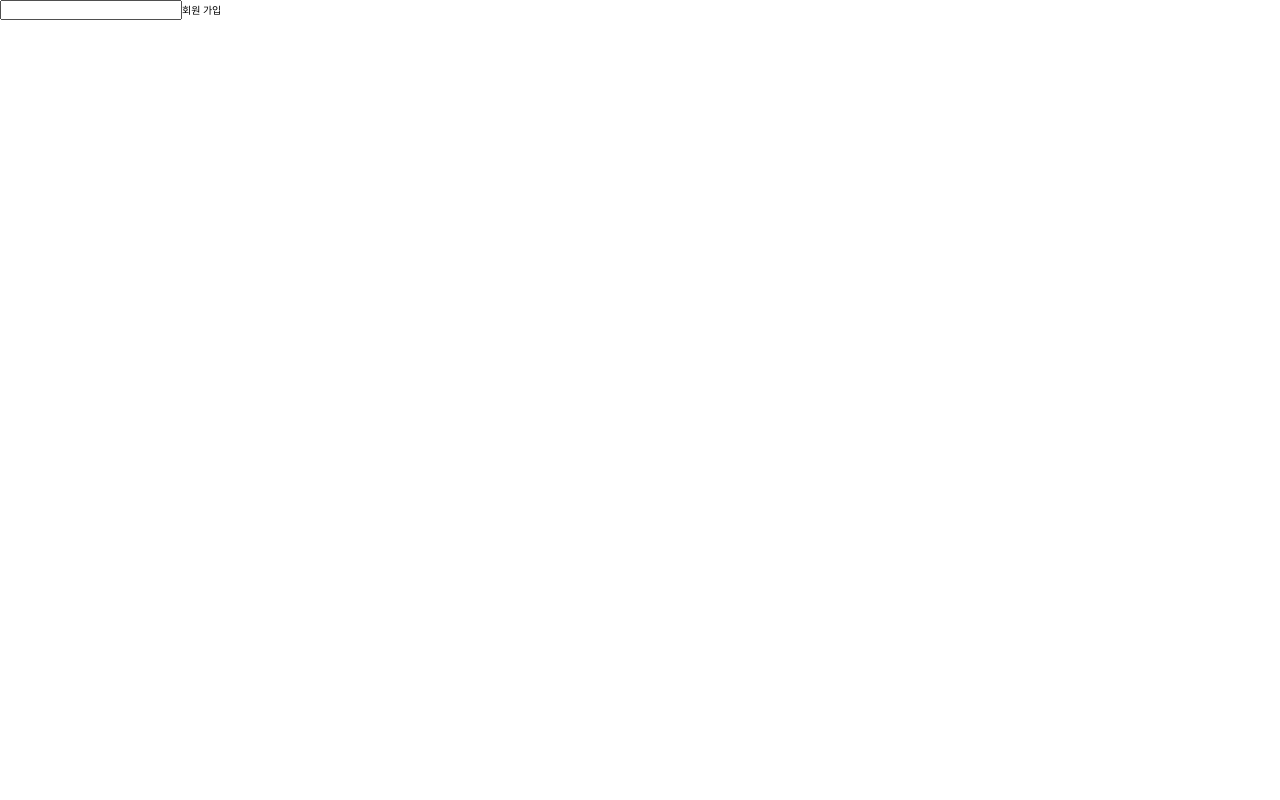
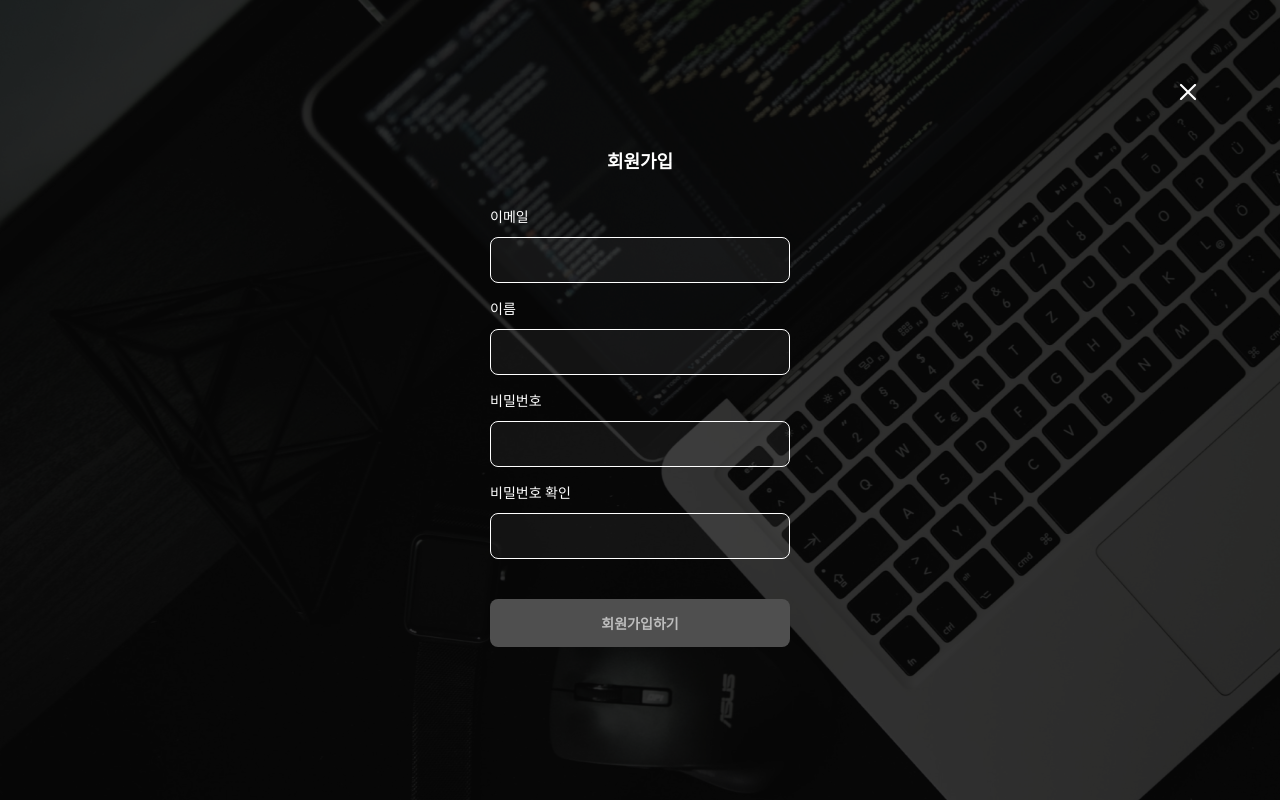
Before and after one commit to Seulji-jo/Study-Nextjs, a Next.js app in the folder freeboard_frontend/: page /signup in a window 1280 px wide. Built offline with nearby package versions, Linux system fonts and the light colour scheme.

Commit message:
add: 회원가입 페이지 UI완료

```diff
--- a/freeboard_frontend/src/commons/layout/header/Header.container.tsx
+++ b/freeboard_frontend/src/commons/layout/header/Header.container.tsx
@@ -1,4 +1,5 @@
 import Image from 'next/image';
+import Link from 'next/link';
 import { Header, HeaderWrapper, LoginWrapper } from "./Header.style";
 import { Button } from "../../styles/index";
 import Logo from '../../../../assets/img/logo.png'
@@ -9,8 +10,16 @@ const HeaderContainer = () => {
       <HeaderWrapper>
         <Image src={Logo} alt='logo' width={168} height={25.6} />
         <LoginWrapper>
-          <Button padding='0' fontSize='1.4rem' bgColor='transparent' color='#333' fontWeight={700}>로그인</Button>
-          <Button padding='10px 16px' fontSize='1.4rem' bgColor='#FFD600' color='#333' radius='10px' fontWeight={700}>회원가입</Button>
+          <Button padding='0' fontSize='1.4rem' bgColor='transparent' color='#333' fontWeight={700}>
+            <Link href='/login'>
+            로그인
+            </Link>
+            </Button>
+          <Button padding='10px 16px' fontSize='1.4rem' bgColor='#FFD600' color='#333' radius='10px' fontWeight={700}>
+            <Link href='/signup'>
+            회원가입
+            </Link>
+            </Button>
         </LoginWrapper>
       </HeaderWrapper>
     </Header>
--- a/freeboard_frontend/src/commons/signup/Signup.container.tsx
+++ b/freeboard_frontend/src/commons/signup/Signup.container.tsx
@@ -1,7 +1,12 @@
+import { useRouter } from 'next/router';
 import SignupPresenter from './Signup.presenter';
 
 const SignupContainer = () => {
-  return <SignupPresenter />
+  const router = useRouter()
+  const closeSignupPage = () => {
+    router.back()
+  };
+  return <SignupPresenter closePage={closeSignupPage} />
 }
 
 export default SignupContainer;
--- a/freeboard_frontend/src/commons/signup/Signup.presenter.tsx
+++ b/freeboard_frontend/src/commons/signup/Signup.presenter.tsx
@@ -1,13 +1,20 @@
 import { useForm } from 'react-hook-form';
 import * as yup from 'yup';
 import {yupResolver} from '@hookform/resolvers/yup';
+import { Isignup } from './Signup.types';
+import {Background, CloseBtn, SignupForm, Form, InputContainer, Input, ErrorMsg} from './Signup.style'
+import { Text, Button } from '../styles';
 
-const SignupPresenter = () => {
+import bgImg from '../../../assets/img/signupBg.png';
+import closeBtn from '../../../assets/img/ic_cancel.png'
+
+const SignupPresenter:React.FC<Isignup> = ({closePage}) => {
   const schema = yup.object({
     email: yup.string().required('이메일은 필수 입력입니다!').email('이메일 형식을 지켜주세요!'),
-    // name: yup.string().min(5, 'error msg'),
+    name: yup.string().required('이름은 필수 입력입니다!').min(5, '이름은 5자 이상 작성해주세요.'),
+    password: yup.string().required('비밀번호는 필수 입력입니다.'),
     // password: yup.string().matches(정규표현식,'error msg'),
-    // oneOf : 동일한 비번 체크
+    oneOf : yup.string().required('비밀번호는 필수 입력입니다.')
   });
 
   const {register, handleSubmit, formState:{errors},getValues} = useForm({resolver: yupResolver(schema)});
@@ -24,13 +31,36 @@ const SignupPresenter = () => {
   }
 
   return (
-    <>
-    <form onSubmit={handleSubmit(handleCreateUser)}>
-      <input type="text" {...register('email')} />
-      {errors?.email?.message&& <div>{errors?.email?.message}</div>}
-      <button type='submit'>회원 가입</button>
-    </form>
-    </>
+    <Background bgImg={bgImg.src}>
+      <CloseBtn btnSrc={closeBtn.src} onClick={closePage}>close</CloseBtn>
+      <SignupForm>
+        <Text fontWeight='700' color='#fff'>회원가입</Text>
+        <Form onSubmit={handleSubmit(handleCreateUser)}>
+          <InputContainer>
+            <Text fontSize='14px' color='#fff'>이메일</Text>
+            <Input type="text" {...register('email')} />
+            {errors?.email?.message&& <ErrorMsg>{errors?.email?.message}</ErrorMsg>}
+          </InputContainer>
+          <InputContainer>
+            <Text fontSize='14px' color='#fff'>이름</Text>
+            <Input type="text" {...register('name')} />
+            {errors?.name?.message&& <ErrorMsg>{errors?.name?.message}</ErrorMsg>}
+          </InputContainer>
+          <InputContainer>
+            <Text fontSize='14px' color='#fff'>비밀번호</Text>
+            <Input type="text" {...register('password')} />
+            {errors?.password?.message&& <ErrorMsg>{errors?.password?.message}</ErrorMsg>}
+          </InputContainer>
+          <InputContainer>
+            <Text fontSize='14px' color='#fff'>비밀번호 확인</Text>
+            <Input type="text" {...register('oneOf')} />
+            {errors?.oneOf?.message&& <ErrorMsg>{errors?.oneOf?.message}</ErrorMsg>}
+          </InputContainer>
+          <Button type='submit' width='100%' radius='8px' bgColor='#4f4f4f' color='#bdbdbd' fontWeight={700} padding='14px'>회원가입하기</Button>
+        </Form>
+      </SignupForm>
+    </Background>
+
   )
 }
 
--- /dev/null
+++ b/freeboard_frontend/src/commons/signup/Signup.style.ts
@@ -0,0 +1,61 @@
+import styled from "@emotion/styled";
+import { backgroundProps, CloseBtnProps } from "./Signup.types";
+
+export const Background = styled.div<backgroundProps>`
+  width: 100vw;
+  height: 100vh;
+  display: flex;
+  justify-content: center;
+  align-items: center;
+  background: ${props => `no-repeat url(${props.bgImg})`} rgba(0,0,0,0.8);
+  background-size: cover;
+  background-blend-mode: multiply;
+`
+export const CloseBtn = styled.button<CloseBtnProps>`
+  width: 24px;
+  height: 24px;
+  position: absolute;
+  top: 80px;
+  right: 80px;
+  background: ${props => `no-repeat url(${props.btnSrc})`};
+
+  /* Hide the text. */
+  text-indent: 100%;
+  white-space: nowrap;
+  overflow: hidden;
+`
+export const SignupForm = styled.div`
+  width: 300px;
+  display: flex;
+  flex-direction: column;
+  align-items: center;
+  gap: 40px;
+`
+export const Form = styled.form`
+  width: 100%;
+  display: flex;
+  flex-direction: column;
+  align-items: center;
+  gap: 20px;
+  & > button {
+    margin-top: 20px;
+  }
+`
+export const InputContainer = styled.div`
+  width: 100%;
+`
+export const Input = styled.input`
+  width: 100%;
+  margin-top: 12px;
+  padding: 14px 16px;
+  font-size: 1.4rem;
+  color: #fff;
+  background-color: rgba(255, 255, 255, 0.05);
+  border: 1px solid #fff;
+  border-radius: 8px;
+`
+export const ErrorMsg = styled.div`
+  padding-top: 8px;
+  font-size: 12px;
+  color: #FF0000;
+`
--- a/freeboard_frontend/src/commons/styles/globalStyles.tsx
+++ b/freeboard_frontend/src/commons/styles/globalStyles.tsx
@@ -7,6 +7,12 @@ const reset = css`
     padding: 0px;
     font-family: 'Noto Sans Kr, Roboto, OpenSans';
   }
+  a {
+    color: #333;
+    &:hover {
+      color: #333;
+    }
+  }
 `
 
 const GlobalStyles = () => {
--- a/freeboard_frontend/src/commons/styles/index.ts
+++ b/freeboard_frontend/src/commons/styles/index.ts
@@ -1,5 +1,5 @@
 import styled from "@emotion/styled";
-import { RowProps, ButtonProps } from "./types";
+import { RowProps, ButtonProps, textProps } from "./types";
 
 export const Main = styled.main`
   display: flex;
@@ -29,6 +29,8 @@ export const Row = styled.div<RowProps>`
   }
 `
 export const Button = styled.button<ButtonProps>`
+  width: ${props => props.width};
+  display: ${props => props.width ? 'inline-block': 'inline'};
   padding: ${props => props.padding ?? '12px 16px'};
   font-size: ${props => props.fontSize ?? '1.4rem'};
   background-color: ${props => props.bgColor ?? '#333'};
@@ -37,3 +39,9 @@ export const Button = styled.button<ButtonProps>`
   border-radius: ${props => props.radius ?? '0'};
   font-weight: ${props => props.fontWeight ?? 400};
 `
+
+export const Text = styled.div<textProps>`
+font-size: ${props => props.fontSize ?? '1.8rem'};
+font-weight: ${props => props.fontWeight ?? '400'};
+color: ${props => props.color ?? '#333'}
+`
```
Also changed, not shown: freeboard_frontend/src/commons/signup/Signup.types.ts (added, +10 -0 lines), freeboard_frontend/src/commons/styles/types.ts (+7 -0 lines), freeboard_frontend/assets/img/ic_cancel.png (added), freeboard_frontend/assets/img/signupBg.png (added).
